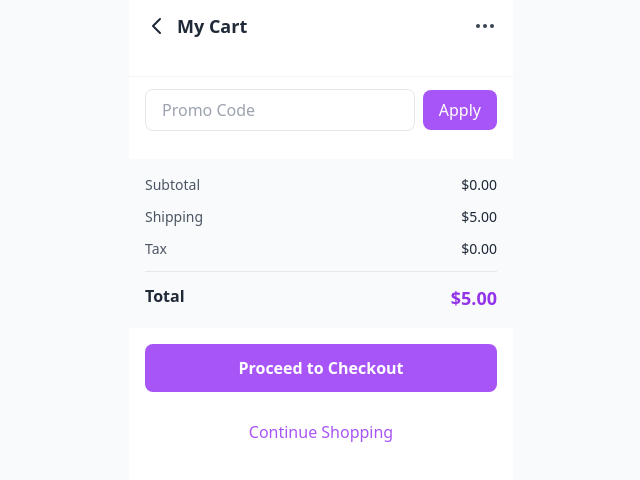
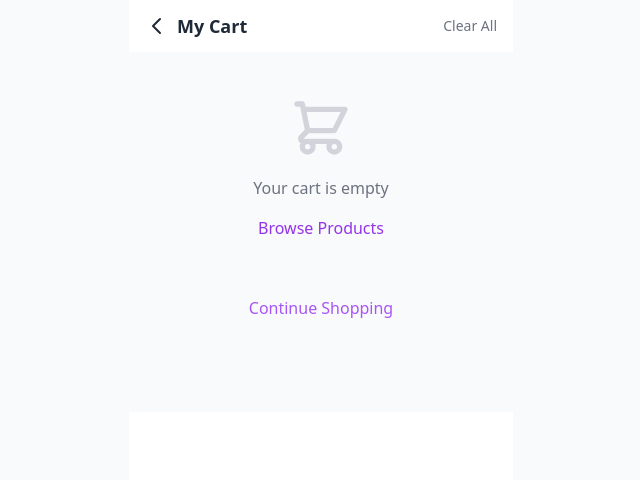
Before and after one commit to JonathanGea/perfume-ecommerce-web-fe-public, an Angular app: page /cart in a window 1280 px wide. Shown: the top 480 px of the page, without its empty margins (319-959 px from the left). Built offline with nearby package versions, Linux system fonts and the light colour scheme.

Commit message:
card update

```diff
--- a/src/app/module/cart/cart.html
+++ b/src/app/module/cart/cart.html
@@ -1,81 +1,68 @@
 <!-- cart.component.html -->
 <div class="bg-gray-50 font-sans">
-    <!-- Mobile Container -->
-    <div class="max-w-sm mx-auto bg-white min-h-screen">
-        <!-- Header -->
+    <!-- Header with back button -->
     <div class="flex items-center justify-between px-4 py-3 bg-white">
         <div class="flex items-center space-x-2">
-                <button class="text-gray-800">
+            <button routerLink="/" class="text-gray-800">
                 <svg class="w-6 h-6" fill="none" stroke="currentColor" viewBox="0 0 24 24">
-                        <path stroke-linecap="round" stroke-linejoin="round" stroke-width="2" d="M15 19l-7-7 7-7">
-                        </path>
+                    <path stroke-linecap="round" stroke-linejoin="round" stroke-width="2" d="M15 19l-7-7 7-7"></path>
                 </svg>
             </button>
             <h1 class="text-lg font-semibold text-gray-800">My Cart</h1>
         </div>
-            <div class="relative">
-                <svg class="w-6 h-6 text-gray-700" fill="none" stroke="currentColor" viewBox="0 0 24 24">
-                    <path stroke-linecap="round" stroke-linejoin="round" stroke-width="2"
-                        d="M5 12h.01M12 12h.01M19 12h.01M6 12a1 1 0 11-2 0 1 1 0 012 0zm7 0a1 1 0 11-2 0 1 1 0 012 0zm7 0a1 1 0 11-2 0 1 1 0 012 0z">
-                    </path>
-                </svg>
-            </div>
+        <button (click)="clearCart()" class="text-gray-500 text-sm">Clear All</button>
     </div>
 
     <!-- Cart Items -->
     <div class="px-4 py-3">
-            <div class="grid grid-cols-1 gap-3">
+        <div *ngIf="cartItems.length > 0">
             <app-product-horizontal-card *ngFor="let item of cartItems" [product]="item.product"
-                    [quantity]="item.quantity"
-                    (removed)="onItemRemoved(item.product)">
+                [quantity]="item.quantity" (quantityChanged)="onQuantityChanged($event)"
+                (removed)="onItemRemoved($event)" (itemClicked)="onItemClicked($event)">
             </app-product-horizontal-card>
         </div>
-        </div>
 
-
-        <!-- Promo Code -->
-        <div class="px-4 py-3 border-t border-gray-100">
-            <div class="flex items-center">
-                <div class="relative flex-1">
-                    <input type="text" placeholder="Promo Code"
-                        class="w-full pl-4 pr-10 py-2 border border-gray-200 rounded-lg focus:outline-none focus:ring-2 focus:ring-purple-500">
-                </div>
-                <button class="ml-2 px-4 py-2 bg-purple-500 text-white rounded-lg font-medium">
-                    Apply
-                </button>
+        <!-- Empty Cart State -->
+        <div *ngIf="cartItems.length === 0" class="text-center py-8">
+            <svg class="w-16 h-16 text-gray-300 mx-auto mb-4" fill="none" stroke="currentColor" viewBox="0 0 24 24">
+                <path stroke-linecap="round" stroke-linejoin="round" stroke-width="2"
+                    d="M3 3h2l.4 2M7 13h10l4-8H5.4M7 13L5.4 5M7 13l-2.293 2.293c-.63.63-.184 1.707.707 1.707H17m0 0a2 2 0 100 4 2 2 0 000-4zm-8 2a2 2 0 11-4 0 2 2 0 014 0z">
+                </path>
+            </svg>
+            <p class="text-gray-500 mb-4">Your cart is empty</p>
+            <a routerLink="/" class="text-purple-600 font-medium">Browse Products</a>
         </div>
     </div>
 
     <!-- Cart Summary -->
-        <div class="px-4 py-4 bg-gray-50 mt-4">
+    <div *ngIf="cartItems.length > 0" class="px-4 py-4 bg-gray-50 mt-4">
         <div class="space-y-3">
             <div class="flex justify-between text-sm">
                 <span class="text-gray-600">Subtotal</span>
-                    <span class="font-medium text-gray-800">${{ getSubtotal() | number:'1.2-2' }}</span>
+                <span class="font-medium text-gray-800">{{ getSubtotal() | currency:'IDR' }}</span>
             </div>
             <div class="flex justify-between text-sm">
                 <span class="text-gray-600">Shipping</span>
-                    <span class="font-medium text-gray-800">${{ shippingCost | number:'1.2-2' }}</span>
+                <span class="font-medium text-gray-800">{{ shippingCost | currency:'IDR':'symbol':'1.0-0' }}</span>
             </div>
             <div class="flex justify-between text-sm">
                 <span class="text-gray-600">Tax</span>
-                    <span class="font-medium text-gray-800">${{ getTax() | number:'1.2-2' }}</span>
+                <span class="font-medium text-gray-800">{{ getTax() | currency:'IDR':'symbol':'1.0-0' }}</span>
             </div>
             <div class="pt-3 border-t border-gray-200 flex justify-between">
                 <span class="font-semibold text-gray-800">Total</span>
-                    <span class="font-bold text-lg text-purple-600">${{ getTotal() | number:'1.2-2' }}</span>
+                <span class="font-bold text-lg text-purple-600">{{ getTotal() | currency:'IDR':'symbol':'1.0-0' }}</span>
             </div>
         </div>
     </div>
 
     <!-- Checkout Button -->
-        <div class="px-4 py-4">
+    <div *ngIf="cartItems.length > 0" class="px-4 py-4">
         <button (click)="checkout()"
             class="w-full bg-purple-500 text-white py-3 rounded-lg font-bold hover:bg-purple-600 transition duration-200">
             Proceed to Checkout
         </button>
     </div>
-
     <!-- Continue Shopping -->
     <div class="px-4 py-3 text-center">
         <button class="text-purple-500 font-medium" (click)="navigateToHome()"> Continue Shopping</button>
@@ -84,4 +71,3 @@
     <!-- Bottom Spacer -->
     <div class="h-20"></div>
 </div>
-</div>
--- a/src/app/module/cart/cart.ts
+++ b/src/app/module/cart/cart.ts
@@ -84,6 +84,23 @@ export class Cart implements OnInit {
     // this.router.navigate(['/thank-you']);
   }
 
+  onQuantityChanged(event: { product: any, quantity: number }): void {
+    const { product, quantity } = event;
+
+    this.cartService.updateOrAddItem(product, quantity);
+
+  }
+
+  onItemClicked(product: any): void {
+    // Navigate to product detail or perform other actions
+    console.log('Item clicked:', product);
+  }
+
+  clearCart(): void {
+    this.cartService.clearCart();
+    // this.toastService.showToast('Cart has been cleared', 'info');
+  }
+
   navigateToHome() {
     this.router.navigate(['/']);
   }
--- a/src/app/shared/component/product-horizontal-card/product-horizontal-card.html
+++ b/src/app/shared/component/product-horizontal-card/product-horizontal-card.html
@@ -1,8 +1,7 @@
-<!-- cart-item.component.html -->
-<div class="bg-white rounded-lg shadow-sm border border-gray-200 p-3 flex cursor-pointer mb-3">
+<div class="bg-white rounded-lg shadow-sm border border-gray-200 p-3 flex cursor-pointer mb-3" (click)="onCardClick($event)">
     <!-- Gambar Produk -->
     <div class="h-24 w-24 bg-gray-100 rounded-lg flex items-center justify-center overflow-hidden mr-3">
-        <img [src]="product.imageUrl" alt="{{ product.name }}" class="object-cover w-full h-full">
+        <img [src]="product.imageUrl" [alt]="product.name" class="object-cover w-full h-full">
     </div>
 
     <!-- Detail Produk -->
@@ -18,18 +17,24 @@
 
             <!-- Quantity controls -->
             <div class="flex items-center space-x-2">
-                <button (click)="decreaseQuantity(); $event.stopPropagation()"
-                    class="px-2 py-0.5 bg-gray-200 rounded hover:bg-gray-300 text-lg"
+                <button (click)="decreaseQuantity($event)"
+                    class="px-2 py-0.5 bg-gray-200 rounded hover:bg-gray-300 text-sm"
                     [disabled]="quantity <= 0">-</button>
 
                 <input type="text" [value]="quantity" readonly
                     class="w-8 h-7 text-center border border-gray-300 rounded text-sm" />
 
-                <button (click)="increaseQuantity(); $event.stopPropagation()"
-                    class="px-2 py-0.5 bg-gray-200 rounded hover:bg-gray-300 text-lg">+</button>
+                <button (click)="increaseQuantity($event)"
+                    class="px-2 py-0.5 bg-gray-200 rounded hover:bg-gray-300 text-sm">+</button>
             </div>
         </div>
     </div>
 
-
+    <!-- Remove Button -->
+    <button (click)="removeItem($event)"
+        class="self-start text-gray-400 hover:text-gray-600 ml-2">
+        <svg xmlns="http://www.w3.org/2000/svg" class="h-5 w-5" fill="none" viewBox="0 0 24 24" stroke="currentColor">
+            <path stroke-linecap="round" stroke-linejoin="round" stroke-width="2" d="M6 18L18 6M6 6l12 12" />
+        </svg>
+    </button>
 </div>
--- a/src/app/shared/services/product.service.ts
+++ b/src/app/shared/services/product.service.ts
@@ -10,25 +10,47 @@ export class ProductService {
     {
       id: 1,
       name: 'Armourage',
-      description: 'Eau de Parfum with long-lasting fragrance',
-      price: 28.00,
+      description: 'Eau de Parfum dengan aroma tahan lama',
+      price: 280000, // Harga dalam Rupiah
       imageUrl: 'https://picsum.photos/200/200.jpg'
     },
     {
       id: 2,
-      name: 'Product B',
-      description: 'Description B',
-      price: 35.00,
+      name: 'Produk B',
+      description: 'Deskripsi Produk B',
+      price: 350000, // Harga dalam Rupiah
       imageUrl: 'https://picsum.photos/200/200.jpg'
     },
     {
       id: 3,
       name: 'Premium Cologne',
-      description: 'Eau de Parfum',
-      price: 28.00,
+      description: 'Eau de Parfum berkualitas premium',
+      price: 280000, // Harga dalam Rupiah
+      imageUrl: 'https://picsum.photos/200/200.jpg'
+    },
+    {
+      id: 4,
+      name: 'Symbol Royal',
+      description: 'Parfum dengan aroma sensual dan elegan, cocok untuk wanita yang percaya diri',
+      price: 450000, // Harga dalam Rupiah
+      imageUrl: 'https://picsum.photos/200/200.jpg'
+    },
+    {
+      id: 5,
+      name: 'Dior Sauvage',
+      description: 'Parfum pria dengan aroma maskulin dan tahan lama',
+      price: 1200000, // Harga dalam Rupiah
+      imageUrl: 'https://picsum.photos/200/200.jpg'
+    },
+    {
+      id: 6,
+      name: 'Fresh Blossom',
+      description: 'Parfum dengan aroma bunga segar yang menyegarkan',
+      price: 320000, // Harga dalam Rupiah
       imageUrl: 'https://picsum.photos/200/200.jpg'
     }
   ];
+
 
   constructor() { }
 
```
Also changed, not shown: src/app/shared/component/product-horizontal-card/product-horizontal-card.ts (+52 -24 lines). Lines whose indentation alone changed are shown as unchanged.
